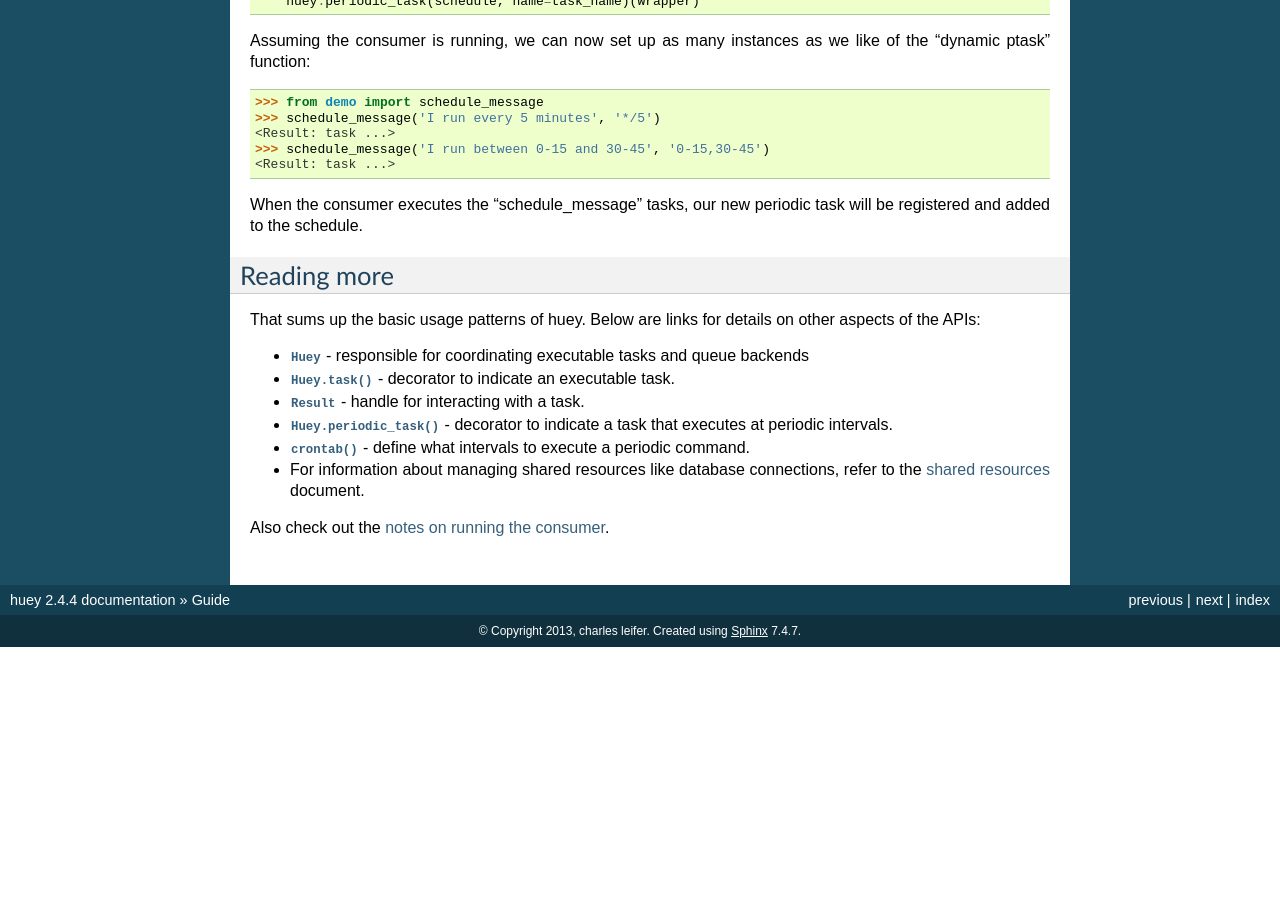
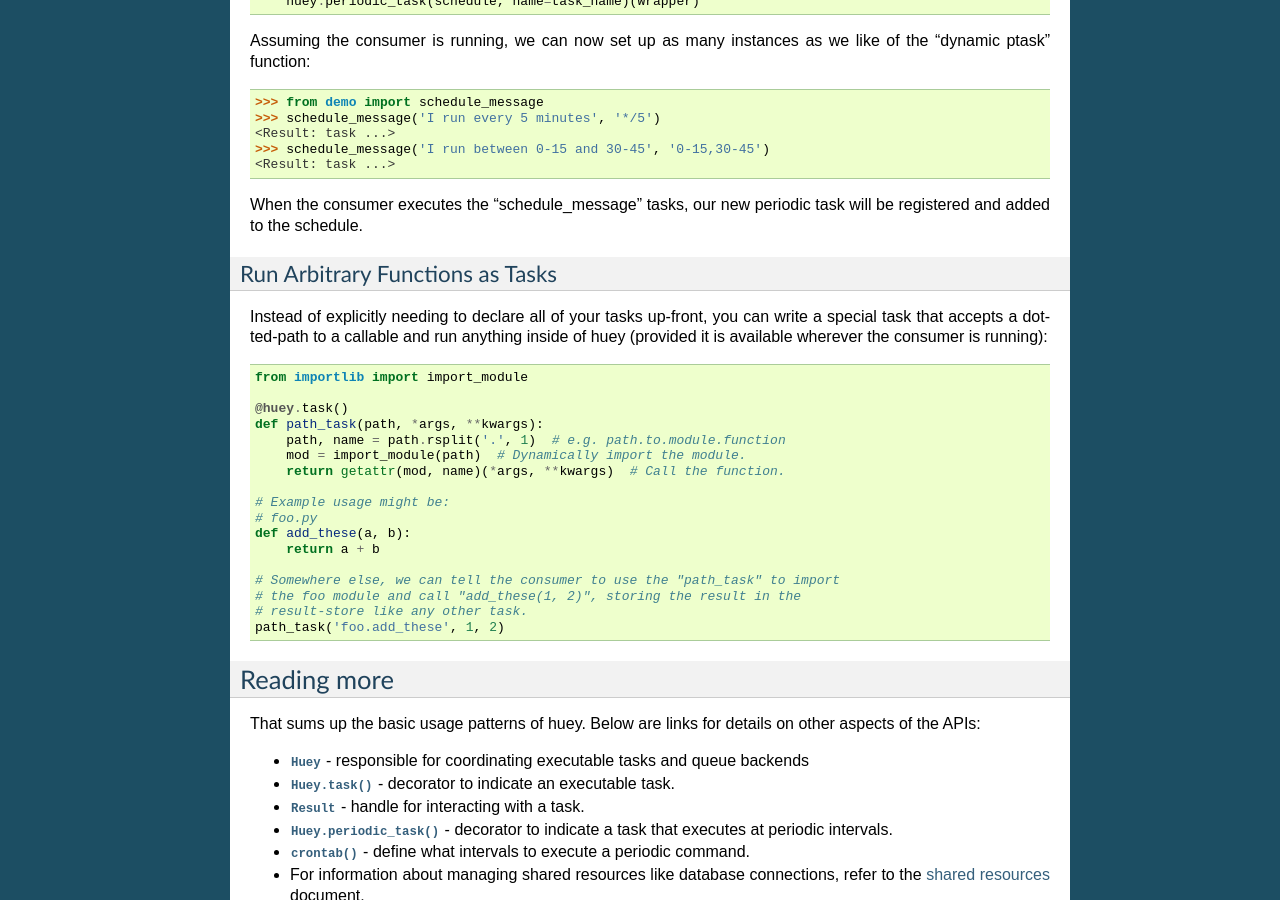
Before and after one commit to coleifer/huey, a Sphinx documentation site: the page built from docs/guide.rst, in a window 1280 px wide and 900 px high, scrolled down 15168 px. Built offline with Sphinx 7.4.7, drawn with Linux system fonts in a browser that asks for light colours; before the commit the page ends 15815 px from its top, so only the background shows below that; some of the changed text lies outside the part shown.

Commit message:
Add note on dynamic tasks.

```diff
--- a/docs/guide.rst
+++ b/docs/guide.rst
@@ -1008,6 +1008,33 @@ like of the "dynamic ptask" function:
 When the consumer executes the "schedule_message" tasks, our new periodic task
 will be registered and added to the schedule.
 
+Run Arbitrary Functions as Tasks
+^^^^^^^^^^^^^^^^^^^^^^^^^^^^^^^^
+
+Instead of explicitly needing to declare all of your tasks up-front, you can
+write a special task that accepts a dotted-path to a callable and run anything
+inside of huey (provided it is available wherever the consumer is running):
+
+.. code-block:: python
+
+    from importlib import import_module
+
+    @huey.task()
+    def path_task(path, *args, **kwargs):
+        path, name = path.rsplit('.', 1)  # e.g. path.to.module.function
+        mod = import_module(path)  # Dynamically import the module.
+        return getattr(mod, name)(*args, **kwargs)  # Call the function.
+
+    # Example usage might be:
+    # foo.py
+    def add_these(a, b):
+        return a + b
+
+    # Somewhere else, we can tell the consumer to use the "path_task" to import
+    # the foo module and call "add_these(1, 2)", storing the result in the
+    # result-store like any other task.
+    path_task('foo.add_these', 1, 2)
+
 Reading more
 ------------
 
```
